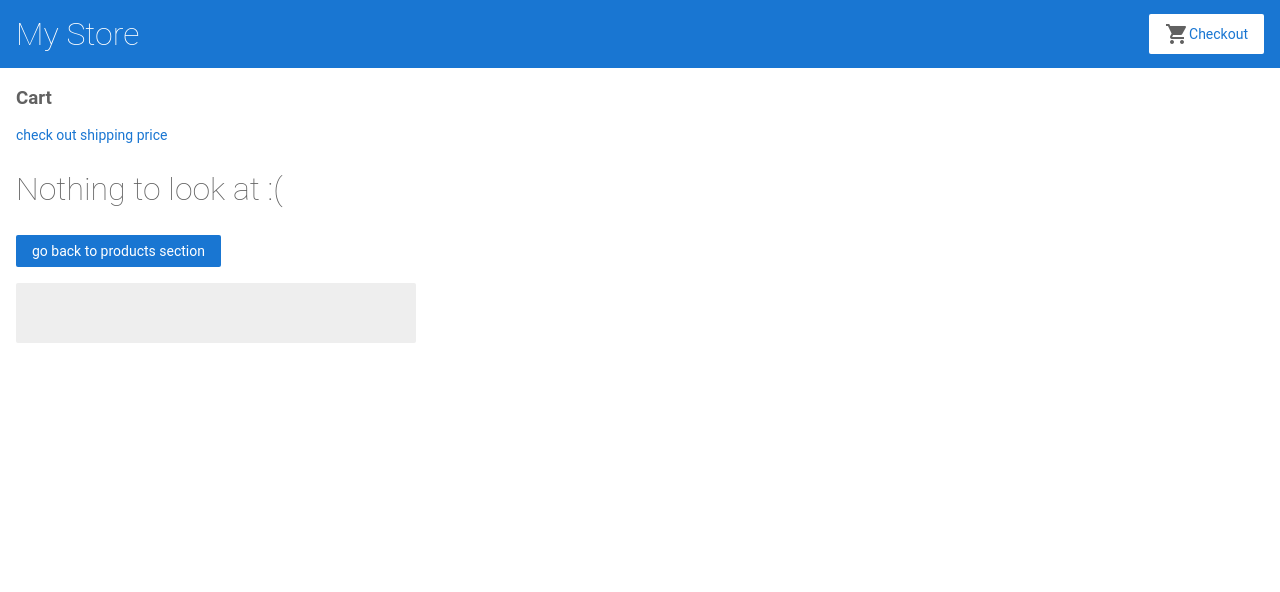
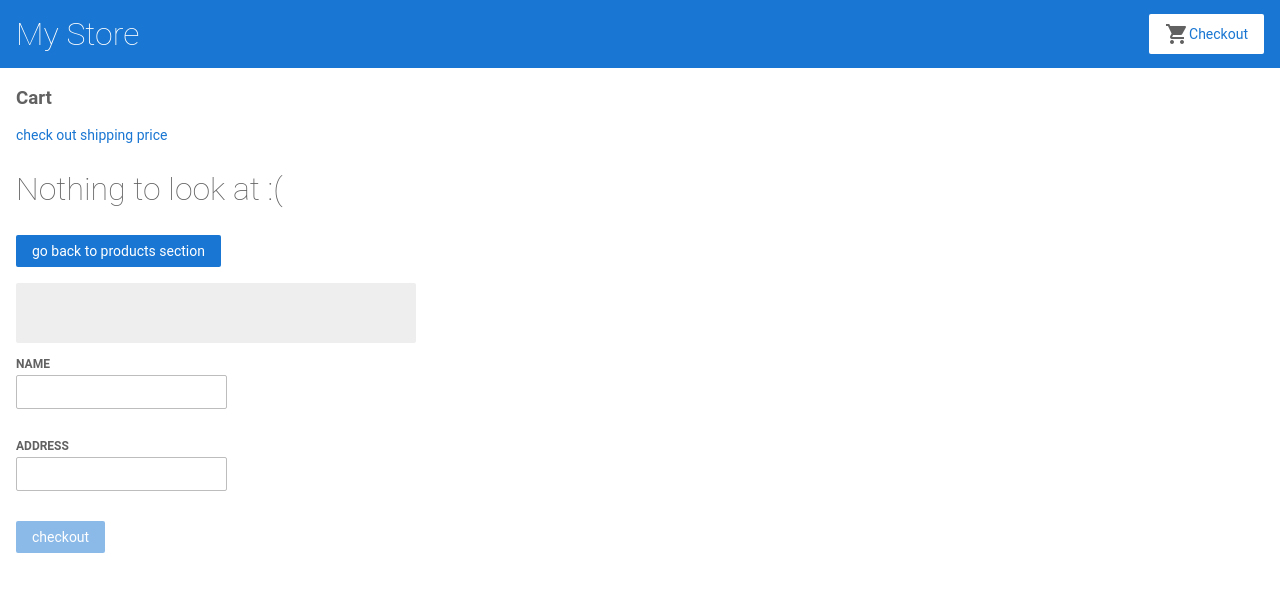
Before and after one commit to Th-Fernandes/angular-e-commerce, an Angular app: page /cart in a window 1280 px wide. Shown: the top 592 px of the page. Built offline with nearby package versions, Linux system fonts and the light colour scheme.

Commit message:
feat: checkout form

```diff
--- a/src/app/cart.service.ts
+++ b/src/app/cart.service.ts
@@ -15,6 +15,7 @@ export class CartService {
   };
 
   getProductsFromCart() {
+    console.log(this.items)
     return this.items;
   }
 
@@ -25,7 +26,6 @@ export class CartService {
 
   clearCart() {
     this.items = [];
-    return this.items
   }
 
   getShippingPrices() {
--- a/src/app/cart/cart.component.html
+++ b/src/app/cart/cart.component.html
@@ -18,4 +18,23 @@
     </p>
     <button *ngIf="productsOnCart.length != 0" (click)="clearCart()">clear all products on cart</button>
   </ul>
+
+  <form [formGroup]="checkoutForm" (ngSubmit)="onSubmit()">
+    <p>
+      <label for="checkoutUserName">name</label>
+      <input type="text" id="checkoutUserName" formControlName="name" />
+    </p>
+    <p>
+      <label for="checkoutAddress">Address</label>
+      <input type="text" id="checkoutAddress" formControlName="address" />
+    </p>
+    <button
+      class="button"
+      type="submit"
+      [disabled]="productsOnCart.length === 0"
+      title="checkout is only available after your cart has at least an item."
+      >
+      checkout
+    </button>
+  </form>
 </section>
--- a/src/app/cart/cart.component.ts
+++ b/src/app/cart/cart.component.ts
@@ -1,6 +1,7 @@
 import { Component, OnInit } from '@angular/core';
 import { Product } from '../products';
 import { CartService } from '../cart.service';
+import { FormBuilder } from '@angular/forms';
 
 @Component({
   selector: 'app-cart',
@@ -8,11 +9,16 @@ import { CartService } from '../cart.service';
   styleUrls: ['./cart.component.css']
 })
 export class CartComponent {
-  productsOnCart = this.cartService.getProductsFromCart()
+  productsOnCart = this.cartService.getProductsFromCart();
+  checkoutForm = this.formBuilder.group({
+    name: '',
+    address: ''
+  })
 
-  constructor(private cartService: CartService) {
-    console.log(this.productsOnCart)
-   }
+  constructor(
+    private cartService: CartService,
+    private formBuilder: FormBuilder
+  ) { }
 
   removeProduct(product: Product) {
     this.cartService.removeProduct(product);
@@ -20,5 +26,12 @@ export class CartComponent {
 
   clearCart() {
     this.cartService.clearCart();
+    this.productsOnCart = this.cartService.getProductsFromCart();
+  }
+
+  onSubmit() {
+    this.clearCart();
+    console.warn(`Your order has been submitted`, this.checkoutForm.value);
+    this.checkoutForm.reset();
   }
 }
```
